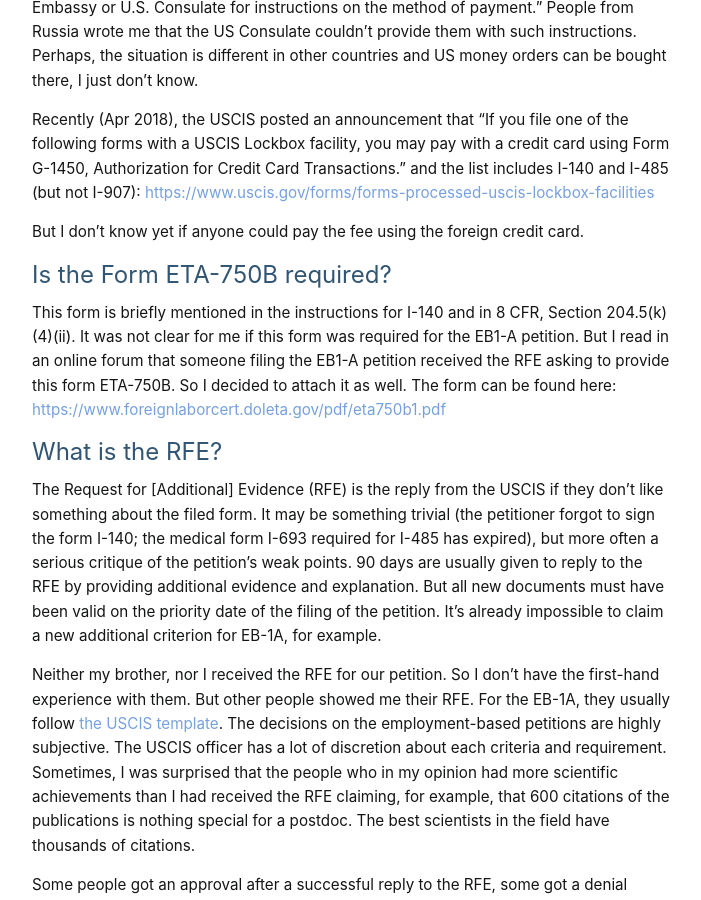
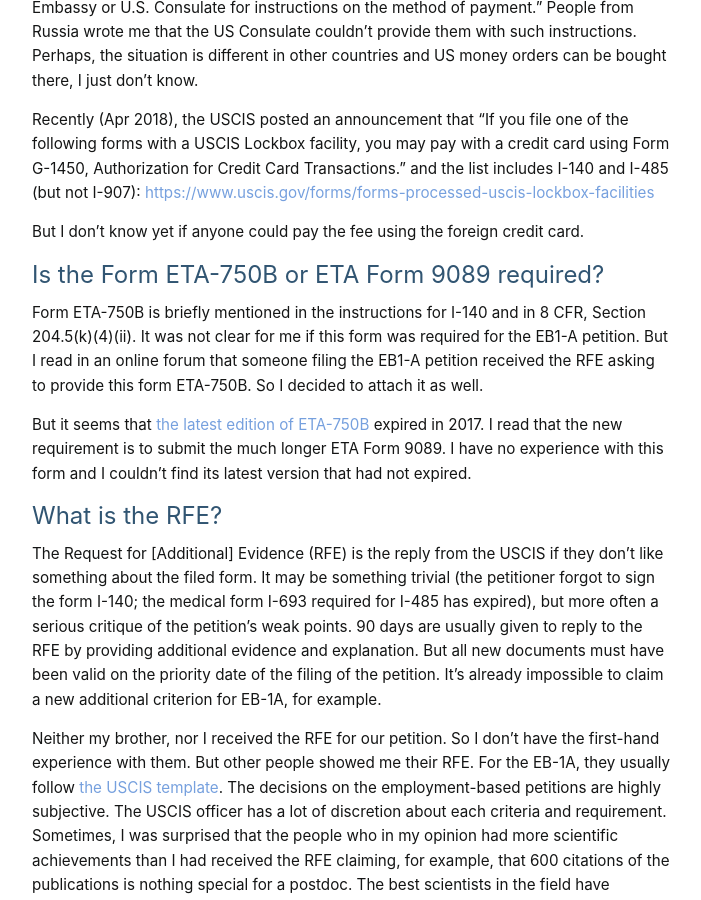
Before and after one commit to andreychemist/andreychemist.github.io, a Jekyll site: the page built from pages/faq.md, in a window 1280 px wide and 900 px high, scrolled down 9701 px. Shown: the whole window, without its empty margins (288-989 px from the left). Built offline with Jekyll 4.4.1, drawn with Linux system fonts in a browser that asks for light colours; some web fonts are replaced; some of the changed text lies outside the part shown.

Commit message:
Form 750B update

```diff
--- a/pages/faq.md
+++ b/pages/faq.md
@@ -188,9 +188,11 @@ Recently (Apr 2018), the USCIS posted an announcement that “If you file one of
 
 But I don’t know yet if anyone could pay the fee using the foreign credit card.
 
-# Is the Form ETA-750B required?
+# Is the Form ETA-750B or ETA Form 9089 required?
 
-This form is briefly mentioned in the instructions for I-140 and in 8 CFR, Section 204.5(k)(4)(ii). It was not clear for me if this form was required for the EB1-A petition. But I read in an online forum that someone filing the EB1-A petition received the RFE asking to provide this form ETA-750B. So I decided to attach it as well. The form can be found here: <https://www.foreignlaborcert.doleta.gov/pdf/eta750b1.pdf>
+Form ETA-750B is briefly mentioned in the instructions for I-140 and in 8 CFR, Section 204.5(k)(4)(ii). It was not clear for me if this form was required for the EB1-A petition. But I read in an online forum that someone filing the EB1-A petition received the RFE asking to provide this form ETA-750B. So I decided to attach it as well.
+
+But it seems that [the latest edition of ETA-750B](https://www.foreignlaborcert.doleta.gov/pdf/eta750b1.pdf) expired in 2017. I read that the new requirement is to submit the much longer ETA Form 9089. I have no experience with this form and I couldn't find its latest version that had not expired.
 
 # What is the RFE?
 
```
Also changed, not shown: pages/faq-rus.md (+4 -2 lines).
